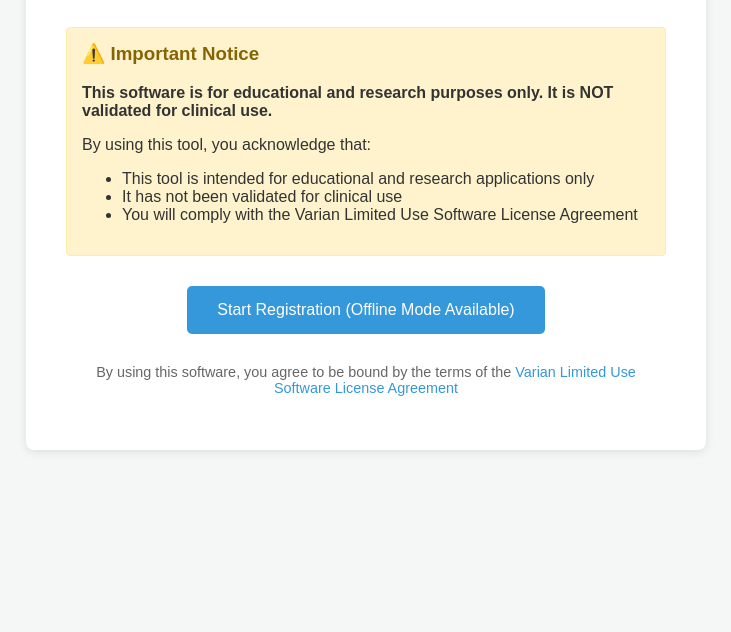
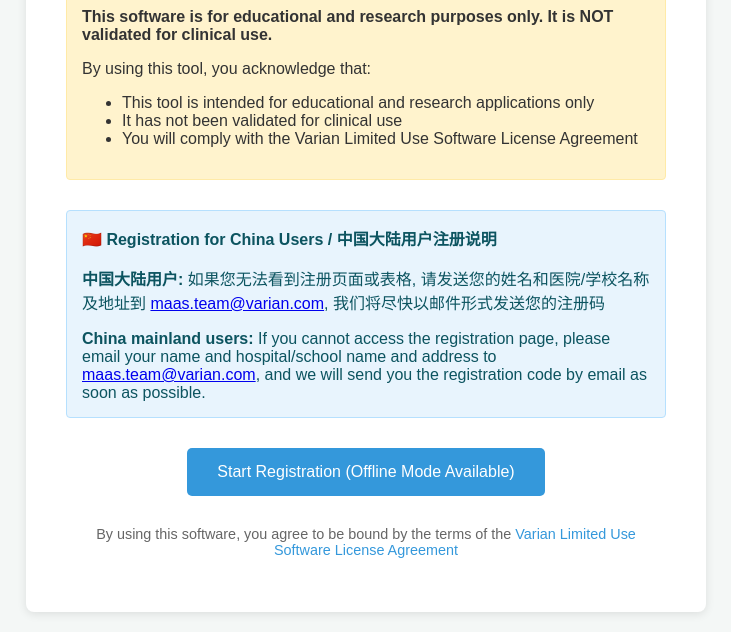
Before and after one commit to Varian-MedicalAffairsAppliedSolutions/EthosROIOverride, an Electron app: page gate/index.html in a window 1400 px wide. Shown: the part 294-926 px from the top of the page, without its empty margins (334-1065 px from the left). Before the commit the page ends 840 px from the top, so only its background shows below. Drawn offline with Linux system fonts and the light colour scheme.

Commit message:
Updated Registration Form

```diff
--- a/gate/index.html
+++ b/gate/index.html
@@ -1,5 +1,6 @@
 <!DOCTYPE html>
 <html lang="en">
+
 <head>
     <meta charset="UTF-8">
     <meta name="viewport" content="width=device-width, initial-scale=1.0">
@@ -83,17 +84,20 @@
         }
     </style>
 </head>
+
 <body>
     <div class="container">
         <h1>ROI Override Tool</h1>
 
         <div class="description">
-            <p>Burn RT Structure Set contours into CT image pixels to create derived “annotation baked‑in” DICOM series for review or system ingestion. For educational/research use only.</p>
+            <p>Burn RT Structure Set contours into CT image pixels to create derived “annotation baked‑in” DICOM series
+                for review or system ingestion. For educational/research use only.</p>
         </div>
 
         <div class="disclaimer">
             <h3>⚠️ Important Notice</h3>
-            <p><strong>This software is for educational and research purposes only. It is NOT validated for clinical use.</strong></p>
+            <p><strong>This software is for educational and research purposes only. It is NOT validated for clinical
+                    use.</strong></p>
             <p>By using this tool, you acknowledge that:</p>
             <ul>
                 <li>This tool is intended for educational and research applications only</li>
@@ -102,10 +106,23 @@
             </ul>
         </div>
 
+        <!-- China Access Message -->
+        <div
+            style="background-color: #e8f4fd; border: 1px solid #b6e0fe; border-radius: 4px; padding: 15px; margin-bottom: 30px; text-align: left; color: #0c5460;">
+            <p style="margin-top: 0; font-weight: bold;">🇨🇳 Registration for China Users / 中国大陆用户注册说明</p>
+            <p><strong>中国大陆用户:</strong> 如果您无法看到注册页面或表格, 请发送您的姓名和医院/学校名称及地址到 <a
+                    href="mailto:maas.team@varian.com">maas.team@varian.com</a>, 我们将尽快以邮件形式发送您的注册码</p>
+            <p style="margin-bottom: 0;"><strong>China mainland users:</strong> If you cannot access the registration
+                page, please email your name and hospital/school name and address to <a
+                    href="mailto:maas.team@varian.com">maas.team@varian.com</a>, and we will send you the registration
+                code by email as soon as possible.</p>
+        </div>
+
         <a href="register.html" class="start-button">Start Registration & Access Tool</a>
 
         <div class="footer">
-            <p>By using this software, you agree to be bound by the terms of the <a href="VarianLUSLA.html" target="_blank">Varian Limited Use Software License Agreement</a></p>
+            <p>By using this software, you agree to be bound by the terms of the <a href="VarianLUSLA.html"
+                    target="_blank">Varian Limited Use Software License Agreement</a></p>
         </div>
     </div>
 
@@ -114,7 +131,7 @@
         function getQuery() { return window.location.search || ''; }
 
         // Check if already registered and redirect if so
-        window.addEventListener('load', function() {
+        window.addEventListener('load', function () {
             const isRegistered = localStorage.getItem('roioverride_registered');
             const token = localStorage.getItem('roioverride_registration_token');
             if (isRegistered === 'true' && token === '1280003') {
@@ -134,7 +151,7 @@
             }
 
             testBasicConnectivity()
-                .then(function(hasInternet) {
+                .then(function (hasInternet) {
                     if (hasInternet) {
                         startButton.textContent = 'Start Registration & Access Tool';
                         startButton.title = '';
@@ -143,18 +160,18 @@
                         startButton.title = 'Network detected but no internet access - mobile registration available';
                     }
                 })
-                .catch(function() {
+                .catch(function () {
                     startButton.textContent = 'Start Registration (Offline Mode Available)';
                     startButton.title = 'Unable to verify internet access - mobile registration available';
                 });
         }
 
         function testBasicConnectivity() {
-            return new Promise(function(resolve) {
+            return new Promise(function (resolve) {
                 const img = new Image();
-                const timeout = setTimeout(function() { resolve(false); }, 3000);
-                img.onload = function() { clearTimeout(timeout); resolve(true); };
-                img.onerror = function() { clearTimeout(timeout); resolve(false); };
+                const timeout = setTimeout(function () { resolve(false); }, 3000);
+                img.onload = function () { clearTimeout(timeout); resolve(true); };
+                img.onerror = function () { clearTimeout(timeout); resolve(false); };
                 img.src = 'https://www.google.com/favicon.ico?t=' + Date.now();
             });
         }
@@ -164,4 +181,5 @@
         window.addEventListener('offline', updateConnectionStatus);
     </script>
 </body>
+
 </html>
```
Also changed, not shown: gate/register.html (+64 -24 lines).
